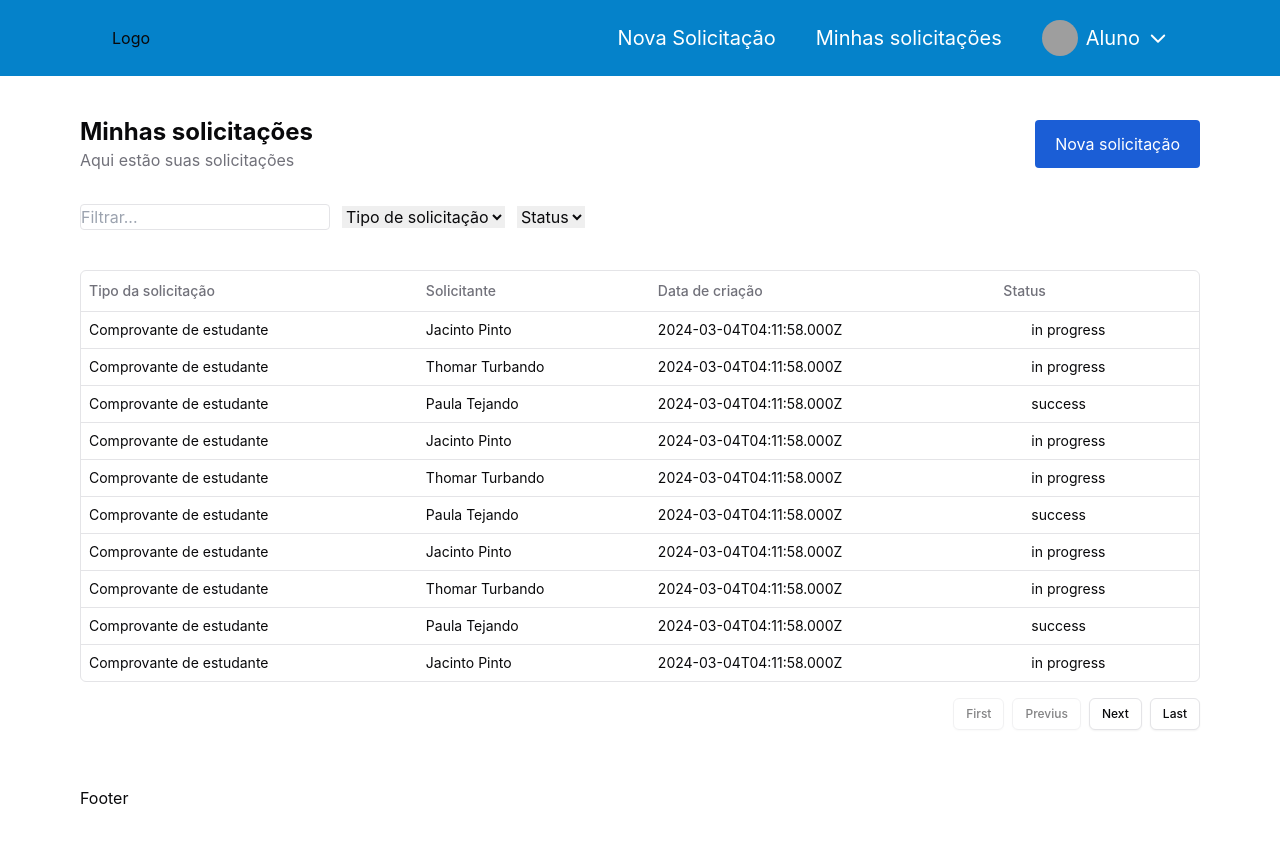
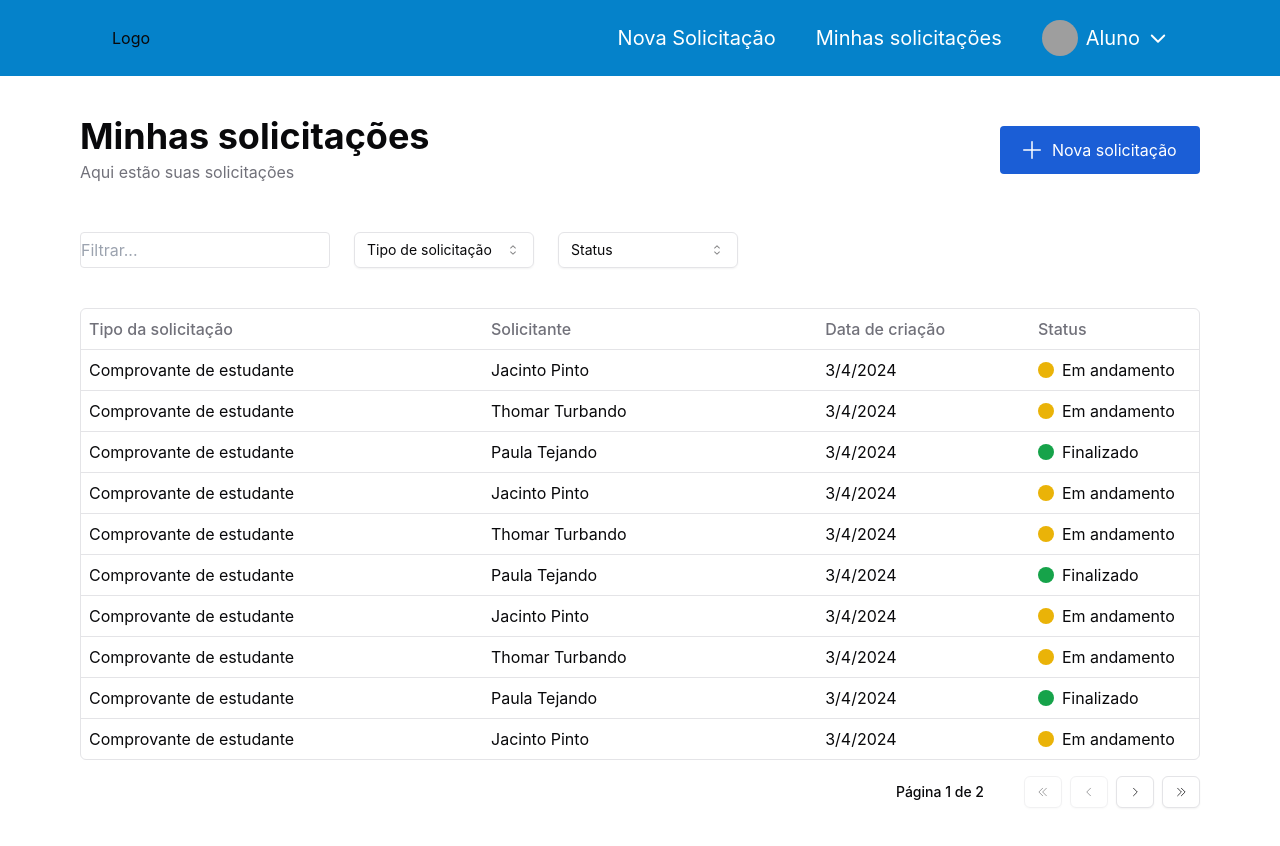
Before and after one commit to RianZenki/Req, a React (Vite) app: page /home in a window 1280 px wide. Shown: the top 846 px of the page. Before the commit the page ends 810 px from the top, so only its background shows below. Built offline with nearby package versions, Linux system fonts and the light colour scheme; grey boxes are pictures that could not be loaded.

Commit message:
feat: improve data table

```diff
--- a/src/components/RequestTable/columns.tsx
+++ b/src/components/RequestTable/columns.tsx
@@ -1,44 +1,51 @@
-import { ColumnDef } from '@tanstack/react-table'
+import { ColumnDef } from "@tanstack/react-table";
 
 export interface Request {
-   id: string,
-   type: string,
-   requester: string,
-   createdAt: string,
-   status: "success" | "in progress"
+   id: string;
+   type: string;
+   requester: string;
+   createdAt: string;
+   status: "success" | "in progress";
 }
+
+const statusEnum = {
+   success: "Finalizado",
+   "in progress": "Em andamento",
+};
 
 export const columns: ColumnDef<any>[] = [
    {
       accessorKey: "type",
       header: "Tipo da solicitação",
-      size: 500,
-      minSize: 600,
+      size: 600,
    },
    {
       accessorKey: "requester",
       header: "Solicitante",
       size: 500,
-      maxSize: 600,
    },
    {
       accessorKey: "createdAt",
       header: "Data de criação",
-      size: 500,
-      maxSize: 600,
+      size: 300,
    },
    {
       accessorKey: "status",
       header: "Status",
+      size: 200,
       cell: ({ row }) => {
-         const status = row.getValue("status")
+         const status = row.getValue("status");
 
          return (
-            <div className="flex gap-2">
-               <div className={`rounded-full size-5 bg-${status === "success" ? "green-600" : "yellow-500"}`} />
-               {row.getValue("status")}
+            <div className="flex gap-2 items-center text-base">
+               <div
+                  className={`rounded-full size-4 ${
+                     status === "success" ? "bg-green-600" : "bg-yellow-500"
+                  }`}
+               />
+               {statusEnum[row.getValue("status") as keyof typeof statusEnum]}
             </div>
-         )
-      }
+         );
+      },
    },
-]
+];
--- a/src/components/RequestTable/data-table.tsx
+++ b/src/components/RequestTable/data-table.tsx
@@ -14,6 +14,12 @@ import {
    TableRow,
 } from "@/components/ui/table";
 import { Button } from "../ui/button";
+import {
+   CaretDoubleLeft,
+   CaretDoubleRight,
+   CaretLeft,
+   CaretRight,
+} from "phosphor-react";
 
 interface DataTableProps<TData, TValue> {
    columns: ColumnDef<TData, TValue>[];
@@ -29,6 +35,11 @@ export function DataTable<TData, TValue>({
       columns,
       getCoreRowModel: getCoreRowModel(),
       getPaginationRowModel: getPaginationRowModel(),
+      initialState: {
+         pagination: {
+            pageSize: 10
+         }
+      }
    });
 
    return (
@@ -40,13 +51,16 @@ export function DataTable<TData, TValue>({
                      <TableRow key={headerGroup.id}>
                         {headerGroup.headers.map((header) => {
                            return (
-                              <TableHead key={header.id}>
+                              <TableHead
+                                 key={header.id}
+                                 className={"text-base"}
+                              >
                                  {header.isPlaceholder
                                     ? null
                                     : flexRender(
-                                       header.column.columnDef.header,
-                                       header.getContext()
-                                    )}
+                                         header.column.columnDef.header,
+                                         header.getContext()
+                                      )}
                               </TableHead>
                            );
                         })}
@@ -59,10 +73,15 @@ export function DataTable<TData, TValue>({
                         <TableRow
                            key={row.id}
                            data-state={row.getIsSelected() && "selected"}
+                           className="cursor-pointer"
                            onClick={() => console.log(row.original)}
                         >
                            {row.getVisibleCells().map((cell) => (
-                              <TableCell key={cell.id}>
+                              <TableCell
+                                 key={cell.id}
+                                 className={"text-base"}
+                                 style={{ width: cell.column.getSize() }}
+                              >
                                  {flexRender(
                                     cell.column.columnDef.cell,
                                     cell.getContext()
@@ -77,7 +96,7 @@ export function DataTable<TData, TValue>({
                            colSpan={columns.length}
                            className="h-24 text-center"
                         >
-                           No results.
+                           Nenhum resultado encontrado.
                         </TableCell>
                      </TableRow>
                   )}
@@ -85,13 +104,17 @@ export function DataTable<TData, TValue>({
             </Table>
          </div>
          <div className="flex items-center justify-end space-x-2 py-4">
+            <div className=" text-sm font-medium mr-8">
+               Página {table.getState().pagination.pageIndex + 1} de{" "}
+               {table.getPageCount()}
+            </div>
             <Button
                variant="outline"
                size="sm"
                onClick={() => table.firstPage()}
                disabled={!table.getCanPreviousPage()}
             >
-               First
+               <CaretDoubleLeft />
             </Button>
             <Button
                variant="outline"
@@ -99,7 +122,7 @@ export function DataTable<TData, TValue>({
                onClick={() => table.previousPage()}
                disabled={!table.getCanPreviousPage()}
             >
-               Previus
+               <CaretLeft />
             </Button>
             <Button
                variant="outline"
@@ -107,7 +130,7 @@ export function DataTable<TData, TValue>({
                onClick={() => table.nextPage()}
                disabled={!table.getCanNextPage()}
             >
-               Next
+               <CaretRight />
             </Button>
             <Button
                variant="outline"
@@ -115,7 +138,7 @@ export function DataTable<TData, TValue>({
                onClick={() => table.lastPage()}
                disabled={!table.getCanNextPage()}
             >
-               Last
+               <CaretDoubleRight />
             </Button>
          </div>
       </>
--- a/src/components/RequestTable/page.tsx
+++ b/src/components/RequestTable/page.tsx
@@ -8,21 +8,21 @@ async function getData(): Promise<Request[]> {
          id: "728ed52f",
          type: "Comprovante de estudante",
          requester: "Jacinto Pinto",
-         createdAt: new Date().toISOString(),
+         createdAt: new Date().toLocaleDateString(),
          status: "in progress",
       },
       {
          id: "728ed52a",
          type: "Comprovante de estudante",
          requester: "Thomar Turbando",
-         createdAt: new Date().toISOString(),
+         createdAt: new Date().toLocaleDateString(),
          status: "in progress",
       },
       {
          id: "728ed52b",
          type: "Comprovante de estudante",
          requester: "Paula Tejando",
-         createdAt: new Date().toISOString(),
+         createdAt: new Date().toLocaleDateString(),
          status: "success",
       },
    ];
--- a/src/screens/Home/index.tsx
+++ b/src/screens/Home/index.tsx
@@ -1,5 +1,14 @@
 import { columns } from "@/components/RequestTable/columns";
 import { DataTable } from "@/components/RequestTable/data-table";
+import {
+   Select,
+   SelectContent,
+   SelectGroup,
+   SelectItem,
+   SelectLabel,
+   SelectTrigger,
+   SelectValue,
+} from "@/components/ui/select";
 import { Plus } from "phosphor-react";
 
 const data = [
@@ -7,156 +16,183 @@ const data = [
       id: "728ed52f",
       type: "Comprovante de estudante",
       requester: "Jacinto Pinto",
-      createdAt: new Date().toISOString(),
+      createdAt: new Date().toLocaleDateString(),
       status: "in progress",
    },
    {
       id: "728ed52a",
       type: "Comprovante de estudante",
       requester: "Thomar Turbando",
-      createdAt: new Date().toISOString(),
+      createdAt: new Date().toLocaleDateString(),
       status: "in progress",
-    },    {
+   },
+   {
       id: "728ed52b",
       type: "Comprovante de estudante",
       requester: "Paula Tejando",
-      createdAt: new Date().toISOString(),
+      createdAt: new Date().toLocaleDateString(),
       status: "success",
    },
    {
       id: "728ed52f",
       type: "Comprovante de estudante",
       requester: "Jacinto Pinto",
-      createdAt: new Date().toISOString(),
+      createdAt: new Date().toLocaleDateString(),
       status: "in progress",
    },
    {
       id: "728ed52a",
       type: "Comprovante de estudante",
       requester: "Thomar Turbando",
-      createdAt: new Date().toISOString(),
+      createdAt: new Date().toLocaleDateString(),
       status: "in progress",
-    },    {
+   },
+   {
       id: "728ed52b",
       type: "Comprovante de estudante",
       requester: "Paula Tejando",
-      createdAt: new Date().toISOString(),
+      createdAt: new Date().toLocaleDateString(),
       status: "success",
    },
    {
       id: "728ed52f",
       type: "Comprovante de estudante",
       requester: "Jacinto Pinto",
-      createdAt: new Date().toISOString(),
+      createdAt: new Date().toLocaleDateString(),
       status: "in progress",
    },
    {
       id: "728ed52a",
       type: "Comprovante de estudante",
       requester: "Thomar Turbando",
-      createdAt: new Date().toISOString(),
+      createdAt: new Date().toLocaleDateString(),
       status: "in progress",
-    },    {
+   },
+   {
       id: "728ed52b",
       type: "Comprovante de estudante",
       requester: "Paula Tejando",
-      createdAt: new Date().toISOString(),
+      createdAt: new Date().toLocaleDateString(),
       status: "success",
    },
    {
       id: "728ed52f",
       type: "Comprovante de estudante",
       requester: "Jacinto Pinto",
-      createdAt: new Date().toISOString(),
+      createdAt: new Date().toLocaleDateString(),
       status: "in progress",
    },
    {
       id: "728ed52a",
       type: "Comprovante de estudante",
       requester: "Thomar Turbando",
-      createdAt: new Date().toISOString(),
+      createdAt: new Date().toLocaleDateString(),
       status: "in progress",
-    },    {
+   },
+   {
       id: "728ed52b",
       type: "Comprovante de estudante",
       requester: "Paula Tejando",
-      createdAt: new Date().toISOString(),
+      createdAt: new Date().toLocaleDateString(),
       status: "success",
    },
    {
       id: "728ed52f",
       type: "Comprovante de estudante",
       requester: "Jacinto Pinto",
-      createdAt: new Date().toISOString(),
+      createdAt: new Date().toLocaleDateString(),
       status: "in progress",
    },
    {
       id: "728ed52a",
       type: "Comprovante de estudante",
       requester: "Thomar Turbando",
-      createdAt: new Date().toISOString(),
+      createdAt: new Date().toLocaleDateString(),
       status: "in progress",
-    },    {
+   },
+   {
       id: "728ed52b",
       type: "Comprovante de estudante",
       requester: "Paula Tejando",
-      createdAt: new Date().toISOString(),
+      createdAt: new Date().toLocaleDateString(),
       status: "success",
    },
    {
       id: "728ed52f",
       type: "Comprovante de estudante",
       requester: "Jacinto Pinto",
-      createdAt: new Date().toISOString(),
+      createdAt: new Date().toLocaleDateString(),
       status: "in progress",
    },
    {
       id: "728ed52a",
       type: "Comprovante de estudante",
       requester: "Thomar Turbando",
-      createdAt: new Date().toISOString(),
+      createdAt: new Date().toLocaleDateString(),
       status: "in progress",
-    },    {
+   },
+   {
       id: "728ed52b",
       type: "Comprovante de estudante",
       requester: "Paula Tejando",
-      createdAt: new Date().toISOString(),
+      createdAt: new Date().toLocaleDateString(),
       status: "success",
    },
- ]
+];
 
 export const Home = () => {
    return (
       <div className="w-full max-w-[1600px] px-20 mx-auto mt-10">
          <div className="flex justify-between items-center">
             <div>
-               <h2 className="text-2xl font-bold">Minhas solicitações</h2>
+               <h2 className="text-4xl font-bold mb-1">Minhas solicitações</h2>
                <p className="text-muted-foreground">
                   Aqui estão suas solicitações
                </p>
             </div>
-            <button className="w-[200] h-12 px-5 py-4 rounded bg-brandColor-700 text-white transition hover:bg-[#2672f9] flex flex-col justify-center items-center">
-               <Plus size={22} />
+            <button className="w-[200px] h-12 px-5 py-4 rounded bg-brandColor-700 text-white transition hover:bg-[#2672f9] flex items-center gap-2">
+               <Plus size={24} color={"#FFF"} />
                Nova solicitação
             </button>
          </div>
 
-         <div className="mt-8">
-            <div className="space-x-3">
-               <input className="border rounded" type="text" placeholder="Filtrar..." />
-               <select name="" id="">
-                  <option value="">Tipo de solicitação</option>
-               </select>
-               <select name="" id="">
-                  <option value="">Status</option>
-               </select>
+         <div className="mt-12">
+            <div className="space-x-6 flex">
+               <input
+                  className="border rounded"
+                  type="text"
+                  placeholder="Filtrar..."
+               />
+
+               <Select>
+                  <SelectTrigger className="w-[180px]">
+                     <SelectValue placeholder="Tipo de solicitação" />
+                  </SelectTrigger>
+                  <SelectContent>
+                     <SelectGroup>
+                        <SelectLabel>Tipo de solicitação</SelectLabel>
+                        <SelectItem value="light">Light</SelectItem>
+                        <SelectItem value="dark">Dark</SelectItem>
+                        <SelectItem value="system">System</SelectItem>
+                     </SelectGroup>
+                  </SelectContent>
+               </Select>
+
+               <Select>
+                  <SelectTrigger className="w-[180px]">
+                     <SelectValue placeholder="Status" />
+                  </SelectTrigger>
+                  <SelectContent>
+                     <SelectItem value="light">Light</SelectItem>
+                     <SelectItem value="dark">Dark</SelectItem>
+                     <SelectItem value="system">System</SelectItem>
+                  </SelectContent>
+               </Select>
             </div>
 
             <div className="w-full py-10">
                <DataTable columns={columns} data={data} />
             </div>
-
-            <div>Footer</div>
          </div>
       </div>
    );
```
Lines whose indentation alone changed are shown as unchanged.
